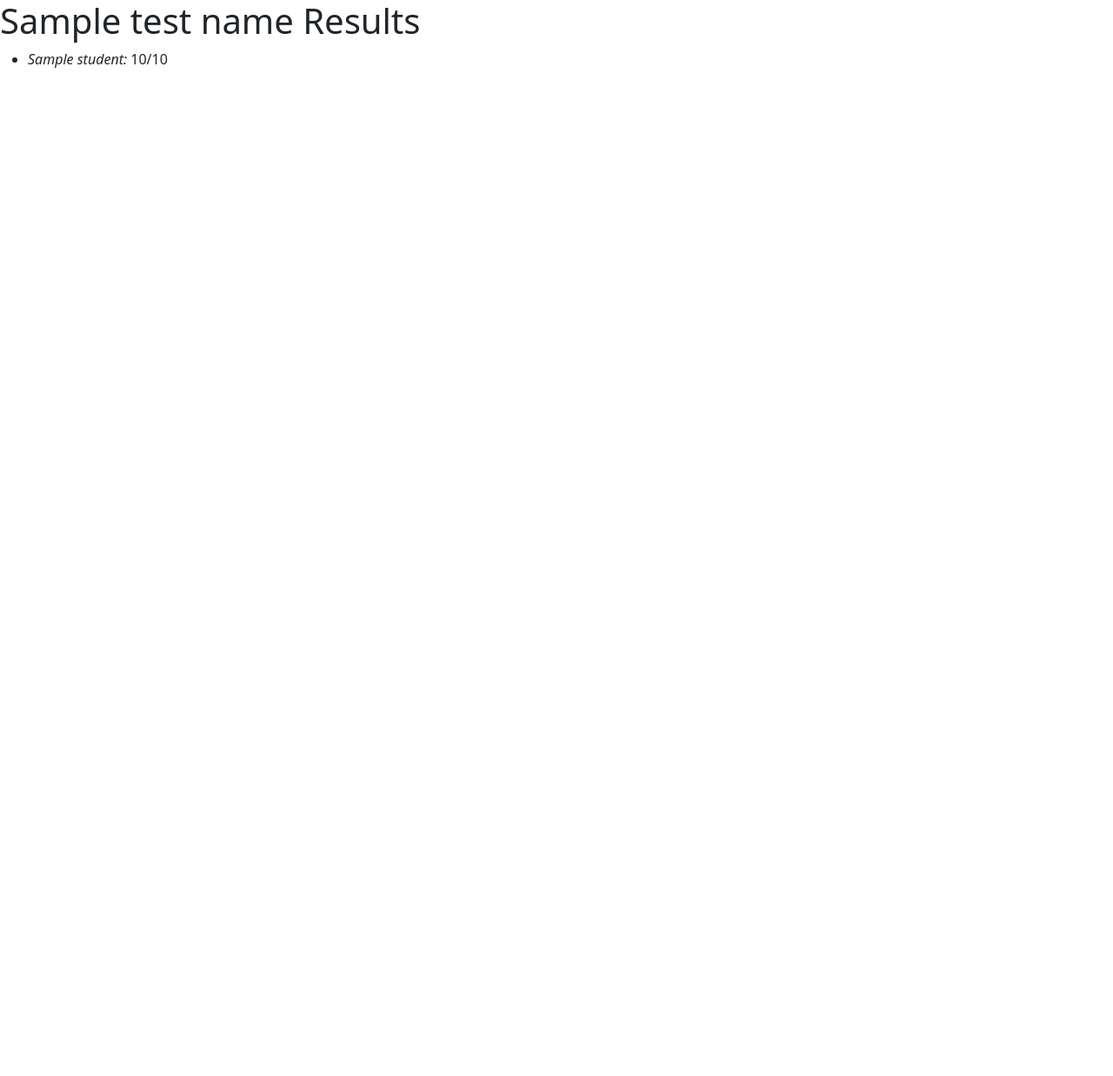
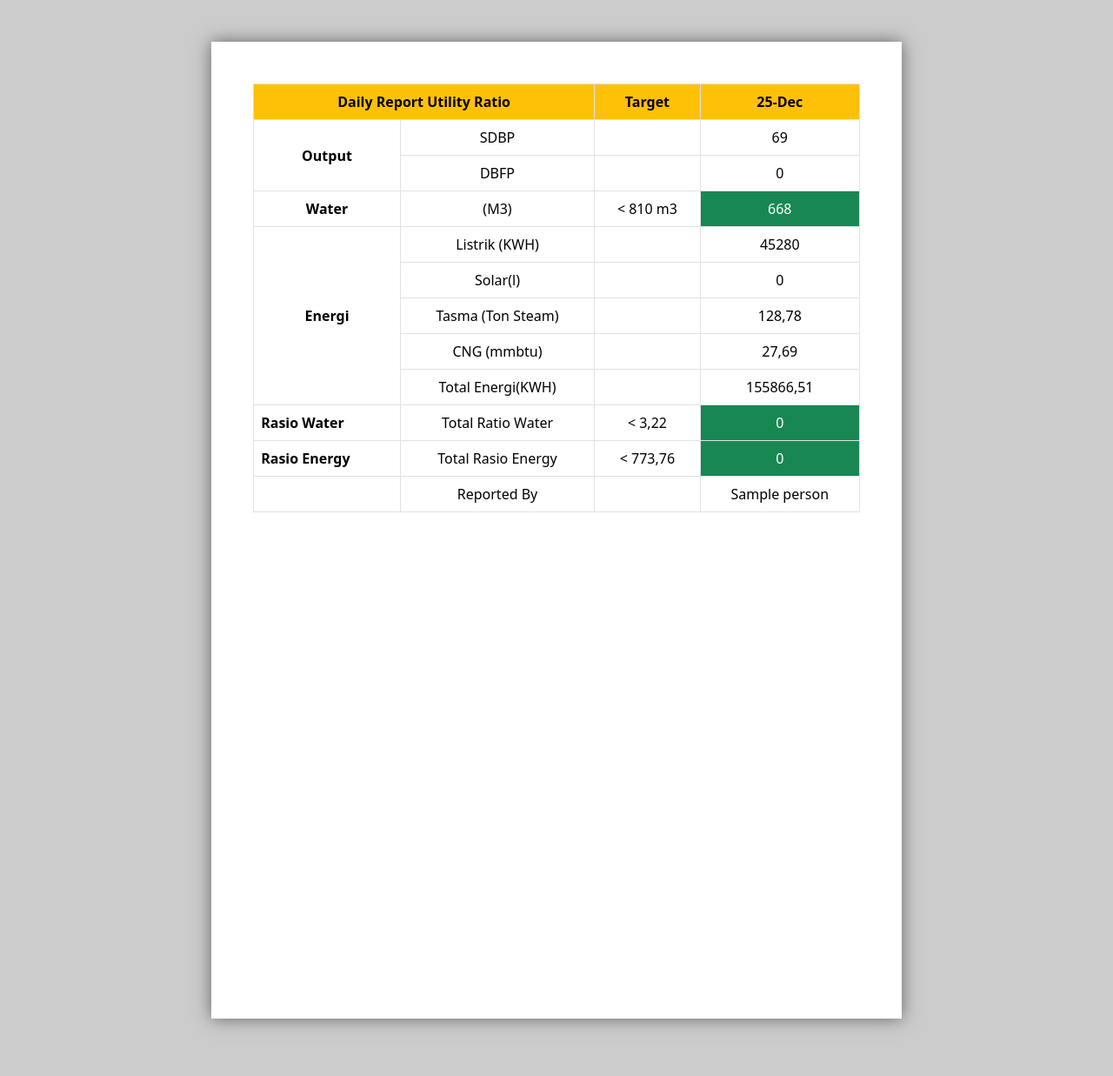
Before and after one commit to axlgtm/performance_dashboard, a Python web app: template static/templates/index.html in a window 1280 px wide. Shown: the whole page at 87% size. Before the commit the page ends 78 px from the top, so only its background shows below. Run offline with Jinja, Linux system fonts and the light colour scheme; the template is opened without the code that fills it: most values are stand-ins (such as "Sample title", 1, 10 or a date in 2020).

Commit message:
test drive

```diff
--- a/main.py
+++ b/main.py
@@ -347,8 +347,9 @@ if uploaded_file is not None:
                 st.spinner("Processing your report")
                 write()
                 st.download_button(
-                    "Download template", Path("./static/tabel_report_yg_dipakai.html").read_bytes(), "tabel_report.html"
+                    "Download template", Path("./tabel_report.html").read_bytes(), "tabel_report.html"
                 )
+
     except Exception as e:
         st.error(e)
         st.error("Ada masalah saat membaca file excel, gunakan format sesuai template dan pastikan format dokumen sesuai dengan panduan.")
--- a/static/templateEngine.py
+++ b/static/templateEngine.py
@@ -1,5 +1,5 @@
 from jinja2 import Environment, FileSystemLoader
-import shutil
+# import shutil
 
 def write ():
     environment = Environment(loader=FileSystemLoader("./static/templates/"))
@@ -16,7 +16,8 @@ def write ():
         "students": students,
         "test_name": 'halo',
         "max_score": 100,
+        "person": "aran kumar"
     }
     with open(results_filename, mode="w", encoding="utf-8") as results:
         results.write(results_template.render(context))
-        shutil.copy("tabel_report_yg_dipakai.html","./static/")
+        # shutil.copy("tabel_report.html","./static/")
--- a/static/templates/index.html
+++ b/static/templates/index.html
@@ -5,16 +5,109 @@
     <meta name="viewport" content="width=device-width, initial-scale=1">
     <title>Bootstrap demo</title>
     <link href="https://cdn.jsdelivr.net/npm/bootstrap@5.3.2/dist/css/bootstrap.min.css" rel="stylesheet" integrity="sha384-T3c6CoIi6uLrA9TneNEoa7RxnatzjcDSCmG1MXxSR1GAsXEV/Dwwykc2MPK8M2HN" crossorigin="anonymous">
+    <style>
+      body {
+        background: rgb(204,204,204);
+      }
+      page {
+        background: white;
+        display: block;
+        margin: 0 auto;
+        margin-bottom: 0.5cm;
+        box-shadow: 0 0 0.5cm rgba(0,0,0,0.5);
+      }
+      page[size="A4"] {
+        width: 21cm;
+        height: 29.7cm;
+      }
+      .center-hor {
+        text-align: center;
+      }
+      .center-ver {
+        vertical-align: middle;
+      }
+      td {
+        text-align: center;
+      }
+    </style>
   </head>
-  <body>
+  <body class="py-5">
     <script src="https://cdn.jsdelivr.net/npm/bootstrap@5.3.2/dist/js/bootstrap.bundle.min.js" integrity="sha384-C6RzsynM9kWDrMNeT87bh95OGNyZPhcTNXj1NW7RuBCsyN/o0jlpcV8Qyq46cDfL" crossorigin="anonymous"></script>
-    <h1>{{ test_name }} Results</h1>
-    <ul>
-    {% for student in students %}
-        <li>
-        <em>{{ student.name }}:</em> {{ student.score }}/{{ max_score }}
-        </li>
-    {% endfor %}
-    </ul>
+    <page size="A4">
+      <div class="table-responsive p-5">
+        <table class="table table-bordered mx-auto">
+          <thead>
+            <tr>
+              <th colspan="2" class="center-hor bg-warning">Daily Report Utility Ratio</th>
+              <th class="center-hor bg-warning">Target</th>
+              <th class="center-hor bg-warning">25-Dec</th>
+            </tr>
+          </thead>
+          <tbody>
+            <tr>
+              <th rowspan="2" class="center-hor center-ver">Output</th>
+              <td>SDBP</td>
+              <td></td>
+              <td>69</td>
+            </tr>
+            <tr>
+              <td>DBFP</td>
+              <td></td>
+              <td>0</td>
+            </tr>
+            <tr>
+              <th class="center-hor">Water</th>
+              <td>(M3)</td>
+              <td> &#60 810 m3</td>
+              <td class="bg-success text-white">668</td>
+            </tr>
+            <tr>
+              <th rowspan="5" class="center-hor center-ver">Energi</th>
+              <td>Listrik (KWH)</td>
+              <td></td>
+              <td>45280</td>
+            </tr>
+            <tr>
+              <td>Solar(l)</td>
+              <td></td>
+              <td>0</td>
+            </tr>
+            <tr>
+              <td>Tasma (Ton Steam)</td>
+              <td></td>
+              <td>128,78</td>
+            </tr>
+            <tr>
+              <td>CNG (mmbtu)</td>
+              <td></td>
+              <td>27,69</td>
+            </tr>
+            <tr>
+              <td>Total Energi(KWH)</td>
+              <td></td>
+              <td>155866,51</td>
+            </tr>
+            <tr>
+              <th>Rasio Water</th>
+              <td>Total Ratio Water</td>
+              <td>&#60 3,22</td>
+              <td class="bg-success text-white">0</td>
+            </tr>
+            <tr>
+              <th>Rasio Energy</th>
+              <td>Total Rasio Energy</td>
+              <td>&#60 773,76</td>
+              <td class="bg-success text-white">0</td>
+            </tr>
+            <tr>
+              <th></th>
+              <td>Reported By</td>
+              <td></td>
+              <td>{{person}}</td>
+            </tr>
+          </tbody>
+        </table>
+      </div>
+    </page>
 </body>
 </html>
```
